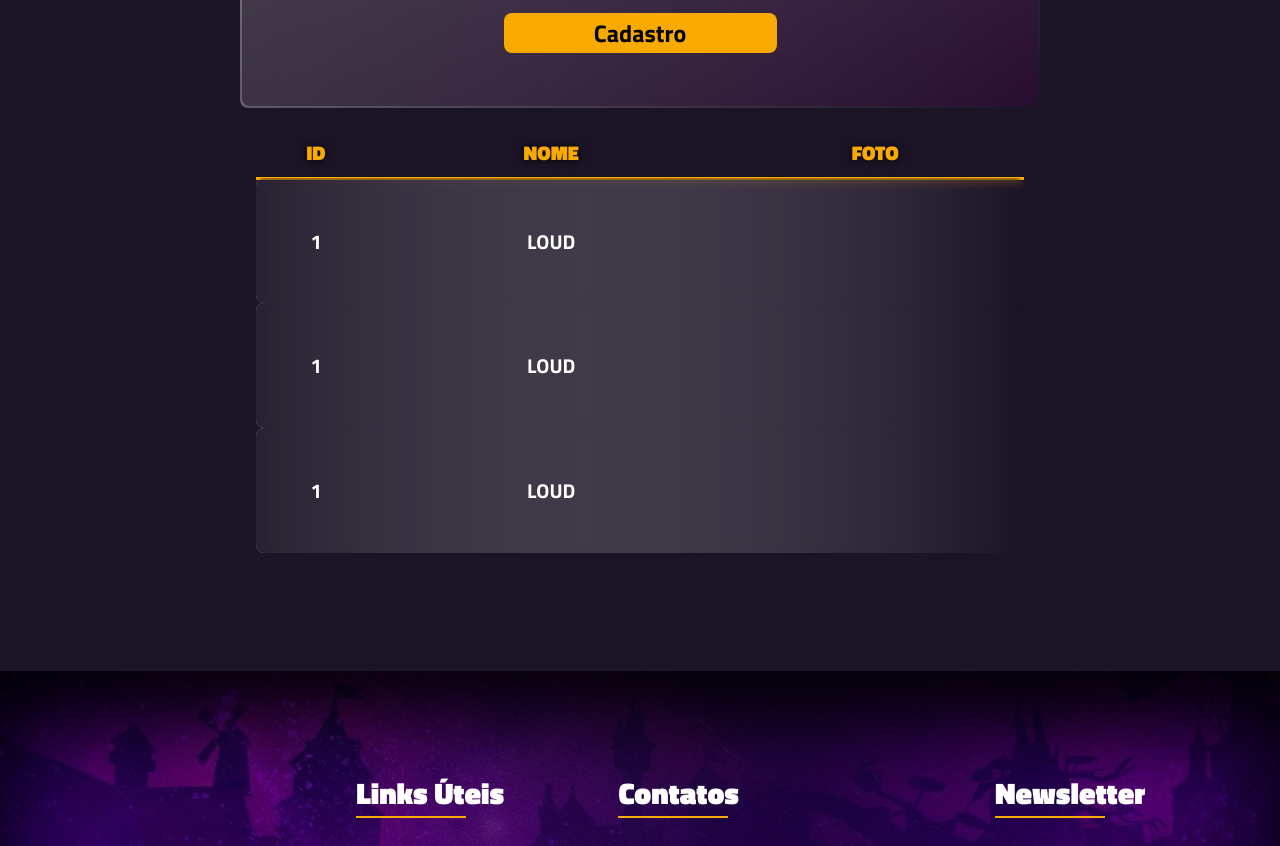
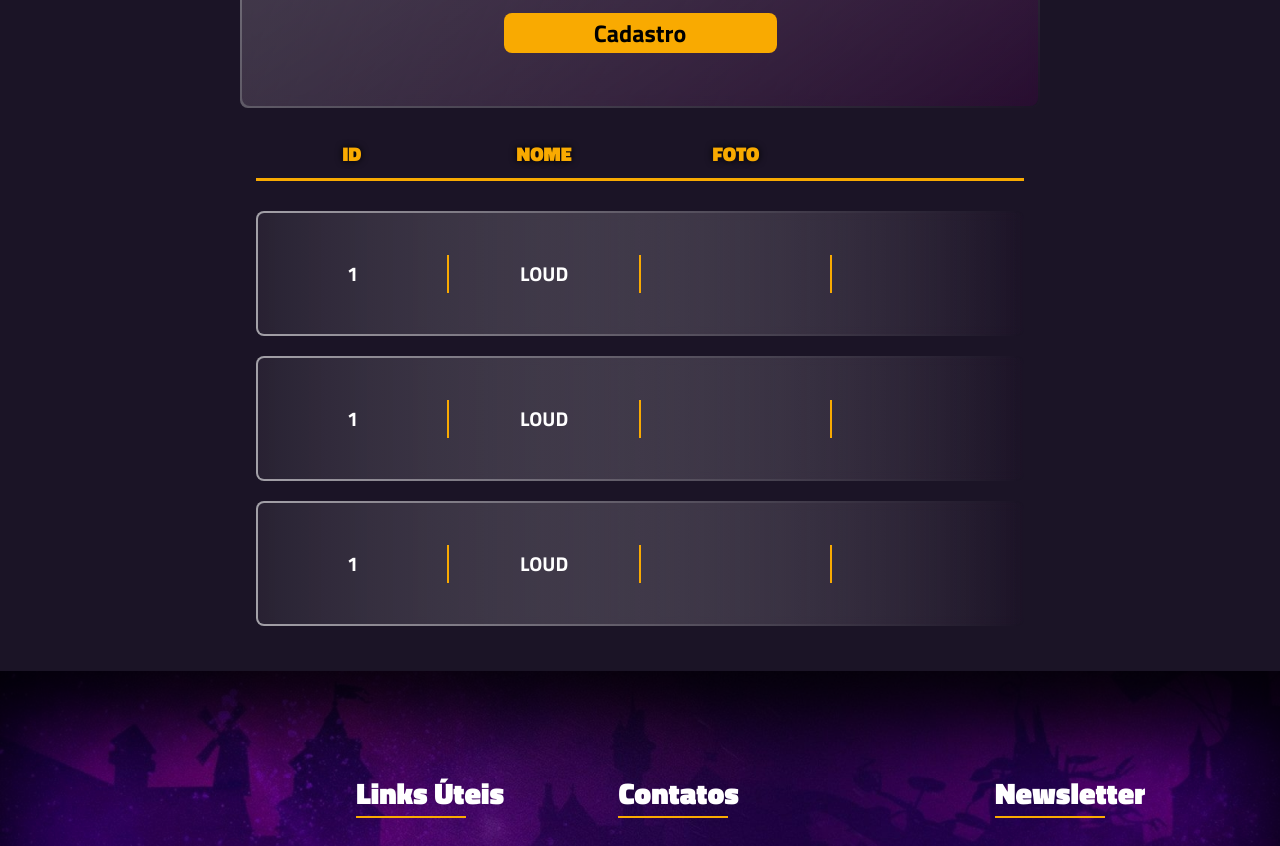
Before and after one commit to GSolivier/projeto_gamer, a plain HTML site: page equipes.html in a window 1280 px wide. Shown: the part 700-1546 px from the top of the page. Drawn offline with Linux system fonts and the light colour scheme; a web font is replaced by a local one.

Commit message:
finalizado a borda gradient da tabela Equipes

```diff
--- a/style/equipes.css
+++ b/style/equipes.css
@@ -340,15 +340,31 @@ table{
     width: 100%;
     /* border-spacing: 0 15px;  */
     margin-top: 90px;
+}
+
+thead, tbody{
+    display: flex;
+    flex-direction: column;
+    justify-content: space-between;
+    width: 100%;
+}
+
+thead tr {
+    display: flex;
+    margin-bottom: 30px;
+    border-bottom: 3px solid #F9AA01;
+}
+
+table, tr, td{
     border-collapse: collapse;
 }
 
-thead tr th{
-    border-bottom: 3px solid #f9aa01;
+table th {
+    display: flex;
+    justify-content: center;
+    align-items: center;
+    width: 100%;
     height: 50px;
-}
-
-table th {
     color: #f9aa01;
     font-family: 'titilium web black';
     text-transform: uppercase;
@@ -357,6 +373,9 @@ table th {
 }
 
 .table-line{
+    display: flex;
+    justify-content: space-between;
+    align-items: center;
     background-image: linear-gradient(112.07deg, rgba(27, 20, 38, 0.9) 0%, rgba(60, 3, 65, 0.9) 98.83%);
     backdrop-filter: blur(5px);
     text-align: center;
@@ -368,25 +387,19 @@ table th {
     background: linear-gradient(to right, rgba(27, 20, 38,.9), rgba(60, 3, 65,0.03)) padding-box,
     linear-gradient(to right, rgba(255, 255, 255,.6), rgba(255, 255, 255,0)) border-box;
     border-image-slice: 1;
-    border: none;
+    margin-bottom: 20px;
+    border: 2px solid transparent;
 }
 
-.table-line td{
-    border: none !important;
+tbody tr td{
+    width: 100%;
+    height: 38px;
+    display: flex;
+    justify-content: center;
+    align-items: center;
+    border-right: 2px solid #F9AA01;
 }
 
-.number{
-    border-radius: 8px 0 0 8px;
-}
-
-.icon-trash{
-    border-radius: 0 8px 8px 0;
-}
-
-.table-line td{
-    border-right: 2px solid #f9aa01;
-    height: 10px;
-}
 
 .table-line > td:last-of-type{
     border-right: none;
```
